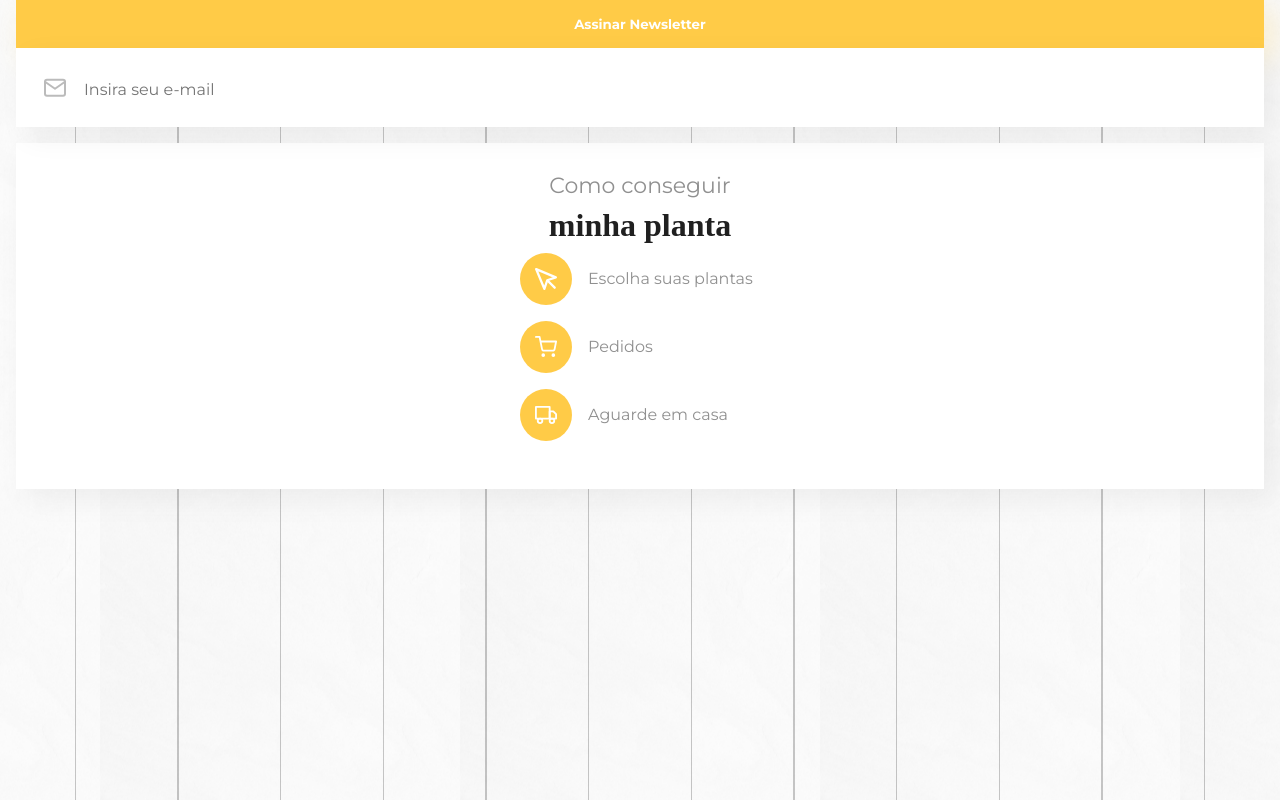
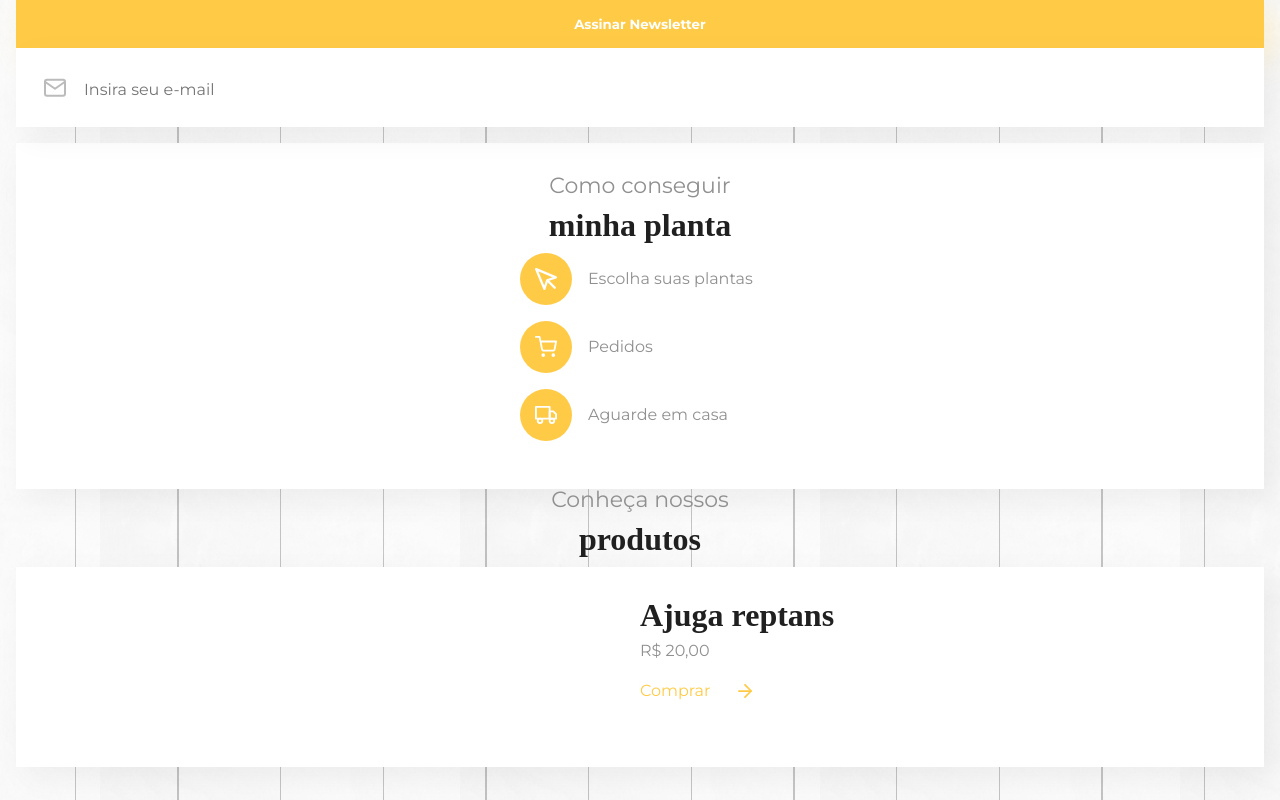
Before and after one commit to itallosavieira/casa-verde, a plain HTML site: page index.html in a window 1280 px wide. Drawn offline with Linux system fonts and the light colour scheme; a web font is replaced by a local one.

Commit message:
add component product

```diff
--- a/assets/css/base/imports.css
+++ b/assets/css/base/imports.css
@@ -9,6 +9,7 @@
 @import url(../components/input.css);
 @import url(../components/card.css);
 @import url(../components/item.css);
+@import url(../components/product.css);
 /*
 @import url(../components/);
 */
--- /dev/null
+++ b/assets/css/components/product.css
@@ -0,0 +1,48 @@
+.product {
+    background-color: var(--white);
+    box-shadow: 10px 10px 30px var(--black-transparent);
+    margin-bottom: 1rem;
+    overflow: hidden;
+    padding: 2rem 0 2rem 50%;
+    position: relative;
+    min-height: 12.5rem;
+}
+
+.product__image {
+    left: -8rem;
+    position: absolute;
+    top: 50%;
+    transform: translateY(-50%);
+    width: 18.75rem;
+    z-index: 1;
+}
+
+.product__content {
+    position: relative;
+    z-index: 2;
+}
+
+.product__title {
+    margin-top: 0;
+    margin-bottom: .75rem;
+}
+
+.product__price {
+    margin-bottom: 1.5rem;
+}
+
+.product__buy {
+    color: var(--yellow);
+    display: flex;
+    align-items: center;
+}
+
+.product__icon {
+    display: inline-block;
+    width: .875rem;
+    height: .875rem;
+    margin-left: 1.75rem;
+
+    background-image: url(../../img/icons/arrow.svg);
+    background-size: contain;
+}
--- a/index.html
+++ b/index.html
@@ -13,11 +13,10 @@
 
 <body>
 
-    <div class="container">
+    <section class="container">
         <button class="button"> Assinar Newsletter </button>
         <input type="text" class="input input--icon input--email" placeholder="Insira seu e-mail"
             aria-label="Insira seu e-mail">
-
 
         <article class="card">
             <h2 class="title align--center"> Como conseguir
@@ -39,8 +38,22 @@
                 </li>
             </ul>
         </article>
-    </div>
+    </section>
 
+    <section class="container">
+        <h2 class="title align--center"> Conheça nossos
+            <span class="title--featured"> produtos </span>
+        </h2>
+        <article class="product">
+            <div class="product__image"></div>
+            <div class="product__content">
+                <h3 class="product__title title--featured"> Ajuga reptans </h3>
+                <p class="product__price"> R$ 20,00 </p>
+                <div class="product__buy"> Comprar <span class="product__icon"></span></div>
+            </div>
+
+        </article>
+    </section>
 </body>
 
 </html>
```
